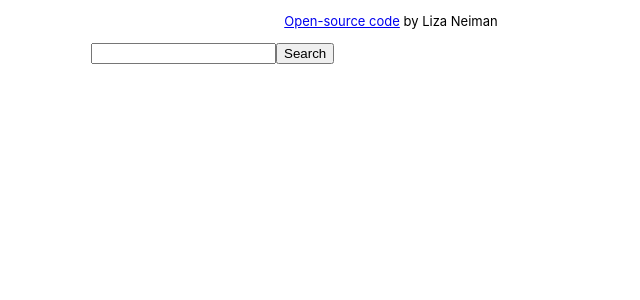
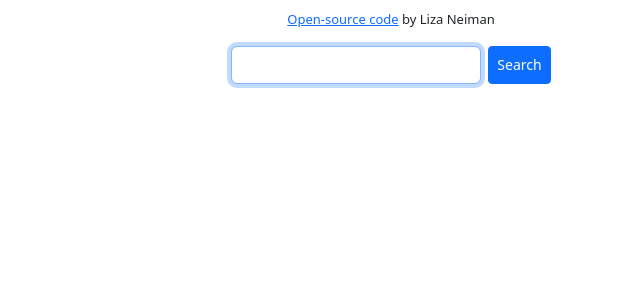
Before and after one commit to Liza-Zagorny/dictionary-app-react, a React (Create React App) app: page / in a window 1280 px wide. Shown: the top 300 px of the page, without its empty margins (249-889 px from the left). Built offline with nearby package versions, Linux system fonts and the light colour scheme.

Commit message:
basic search engine

```diff
--- a/src/components/Dictionary.js
+++ b/src/components/Dictionary.js
@@ -1,16 +1,28 @@
-import React from "react";
+import React, { useState } from "react";
 import "../css/Dictionary.css";
 
 function Dictionary() {
+  const [word, setWord] = useState(null);
+
+  function handleChange(event) {
+    setWord(event.target.value);
+  }
   function search(event) {
     event.preventDefault();
-    alert("Searching");
+    alert(`Searching for ${word}`);
   }
   return (
     <div className="Dictionary">
       <form onSubmit={search}>
-        <input type="search" />
-        <button type="submit" className="btn btn-primary">
+        <input
+          type="search"
+          className="form-control"
+          autoFocus
+          autoComplete="off"
+          value={word}
+          onChange={handleChange}
+        />
+        <button type="submit" className="btn btn-primary btn-sm">
           Search
         </button>
       </form>
--- a/src/css/Dictionary.css
+++ b/src/css/Dictionary.css
@@ -2,3 +2,16 @@
    display: block;
    margin: 0 auto;
 }
+
+form {
+   display: flex;
+   justify-content: center
+}
+
+.form-control {
+   width: 250px
+}
+
+button {
+   margin-left: 7px
+}
--- a/src/index.js
+++ b/src/index.js
@@ -1,6 +1,7 @@
 import React from "react";
 import ReactDOM from "react-dom/client";
 import "./index.css";
+import "bootstrap/dist/css/bootstrap.css";
 import App from "./App";
 import reportWebVitals from "./reportWebVitals";
 
```
